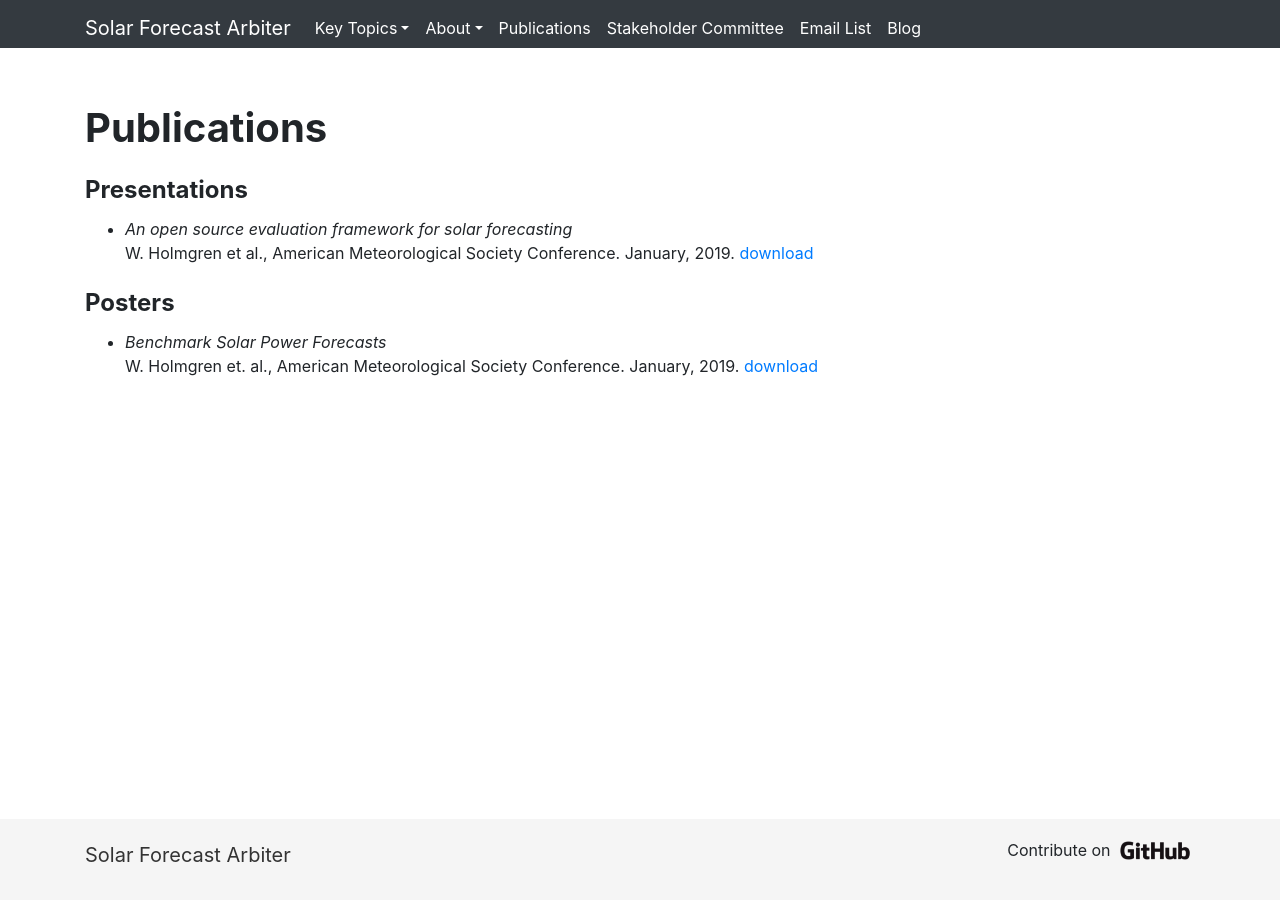
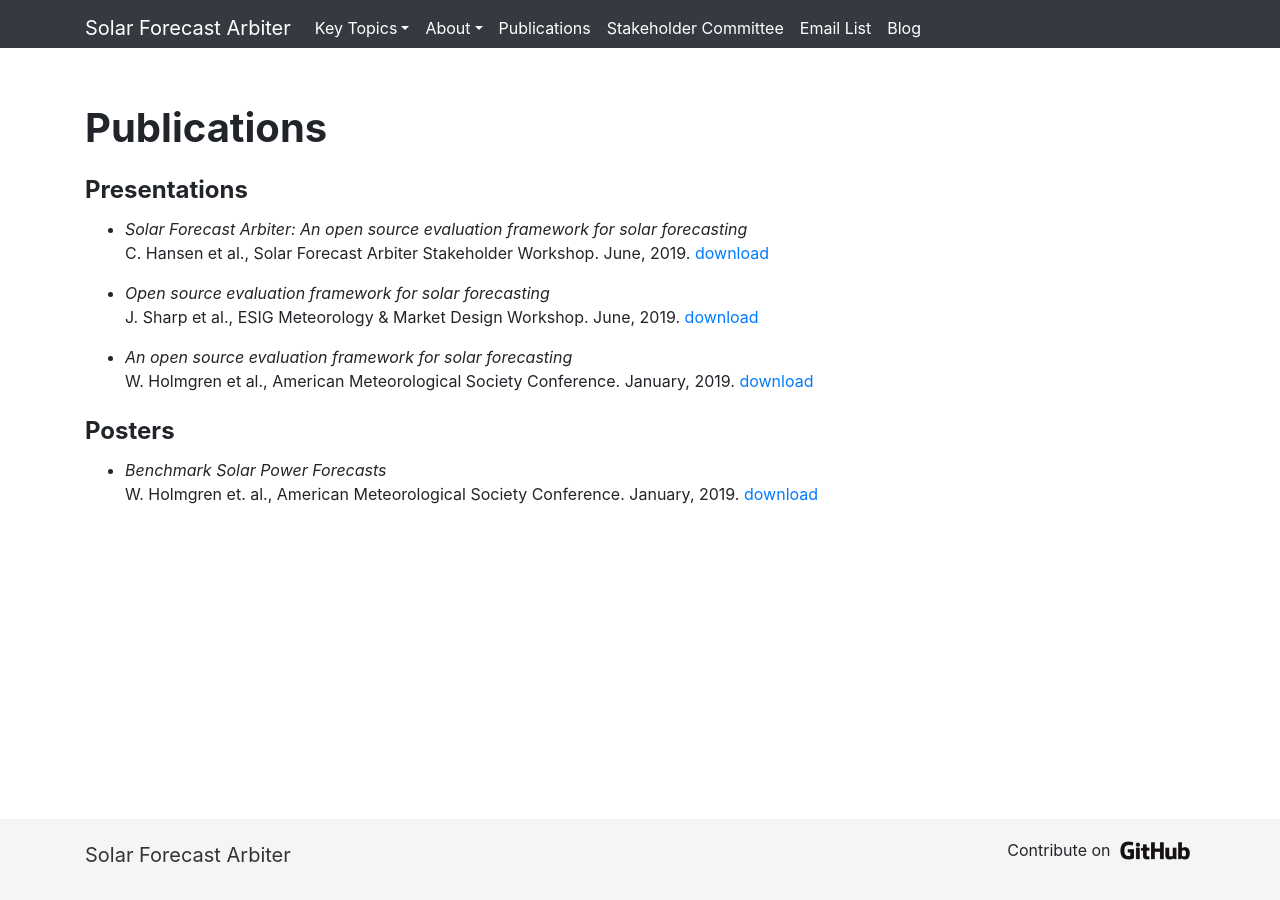
Before and after one commit to SolarArbiter/SolarArbiter.github.io, a Jekyll site: the page built from publications.md, in a window 1280 px wide. Built offline with Jekyll 4.4.1, drawn with Linux system fonts in a browser that asks for light colours; comment, search, counter and statistics services are not loaded; our own code applies the rules of GitHub Pages for plain Markdown files.

Commit message:
add 2019 ESIG + stakeholder workshop presentations

```diff
--- a/_data/presentations.yml
+++ b/_data/presentations.yml
@@ -1,3 +1,13 @@
+- authors: C. Hansen et al.
+  title: "Solar Forecast Arbiter: An open source evaluation framework for solar forecasting"
+  place: Solar Forecast Arbiter Stakeholder Workshop
+  date: June, 2019
+  link: assets/presentations/2019 stakeholder workshop v2.pdf
+- authors: J. Sharp et al.
+  title: Open source evaluation framework for solar forecasting
+  place: ESIG Meteorology & Market Design Workshop
+  date: June, 2019
+  link: assets/presentations/ESIG 2019 Sharp Solar Forecast Arbiter.pdf
 - authors: W. Holmgren et al.
   title: An open source evaluation framework for solar forecasting
   place: American Meteorological Society Conference
```
Also changed, not shown: 2 other files.
